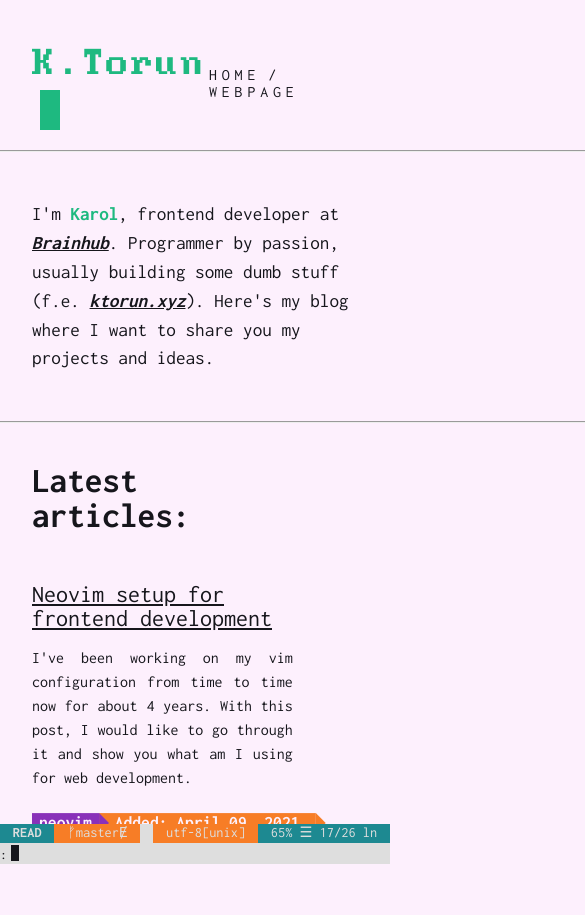
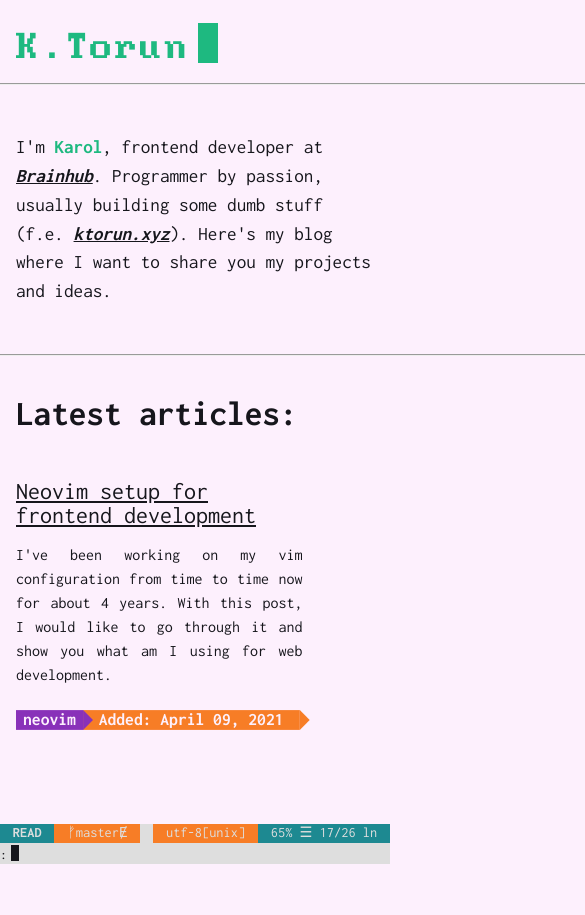
Before and after one commit to Krol22/ktorun-blog, a Gatsby site: page / in a window 390 px wide. Shown: the top 915 px of the page, 585 px wide, since content can reach past the window. Built offline with nearby package versions, Linux system fonts and the light colour scheme; Gatsby itself is replaced by a stand-in of ours; some packages are replaced by stand-ins of ours.

Commit message:
final touches

```diff
--- a/src/components/Header.js
+++ b/src/components/Header.js
@@ -7,6 +7,7 @@ const Header = () => (
       <h1>
         <Link to="/">K.Torun</Link>
       </h1>
+      {false && (
         <nav>
           <Link to="/">HOME</Link> /
           <a target="_blank" rel="noopener norefer" href="https://ktorun.xyz">
@@ -14,6 +15,7 @@ const Header = () => (
             WEBPAGE
           </a>
         </nav>
+      )}
     </header>
   </>
 )
--- a/src/index.css
+++ b/src/index.css
@@ -41,7 +41,19 @@ div {
 	padding: 2rem;
 	margin-bottom: 1rem;
 	font-size: 1rem;
-	max-width: 1400px;
+	max-width: 1200px;
+}
+
+@media (max-width: 650px) {
+	.blog {
+		padding: 1rem;
+	}
+}
+
+@media (max-width: 450x) {
+	.blog {
+		padding: .5rem;
+	}
 }
 
 h1 {
```
Lines whose indentation alone changed are shown as unchanged.
